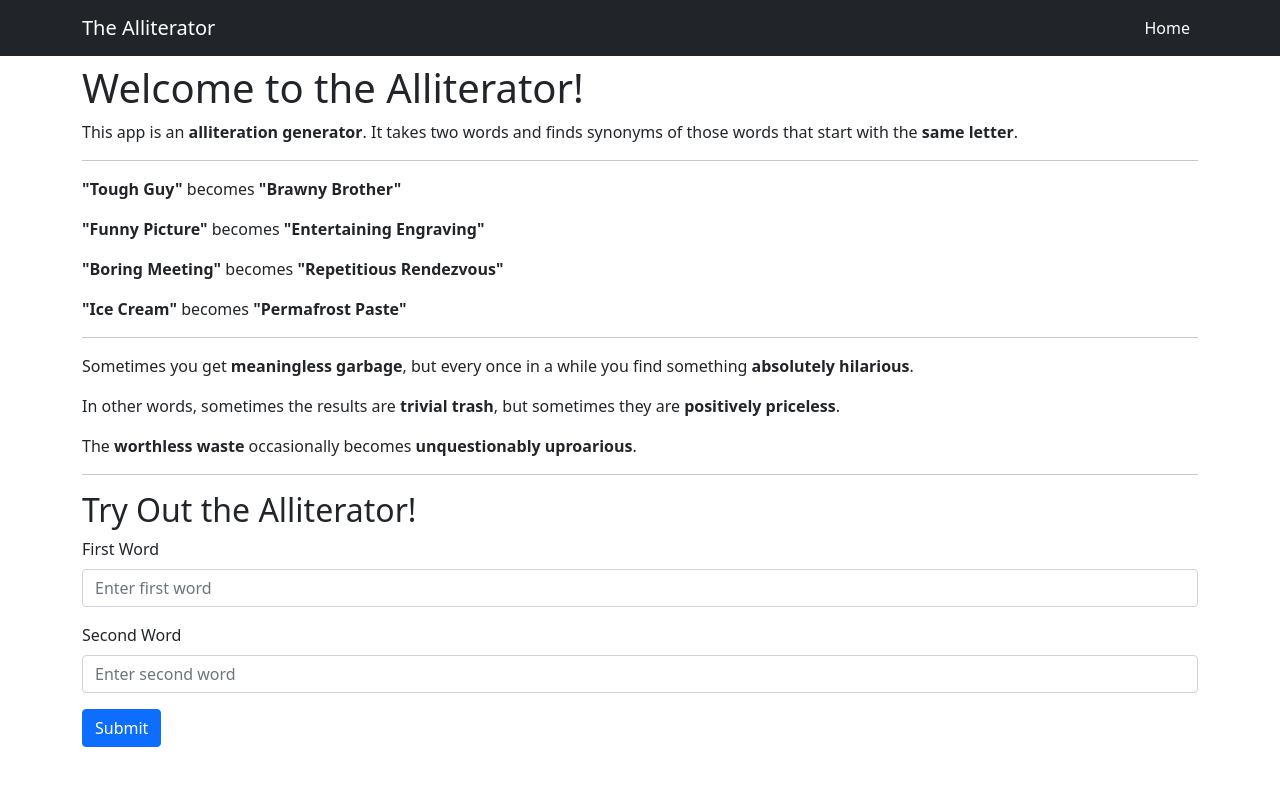
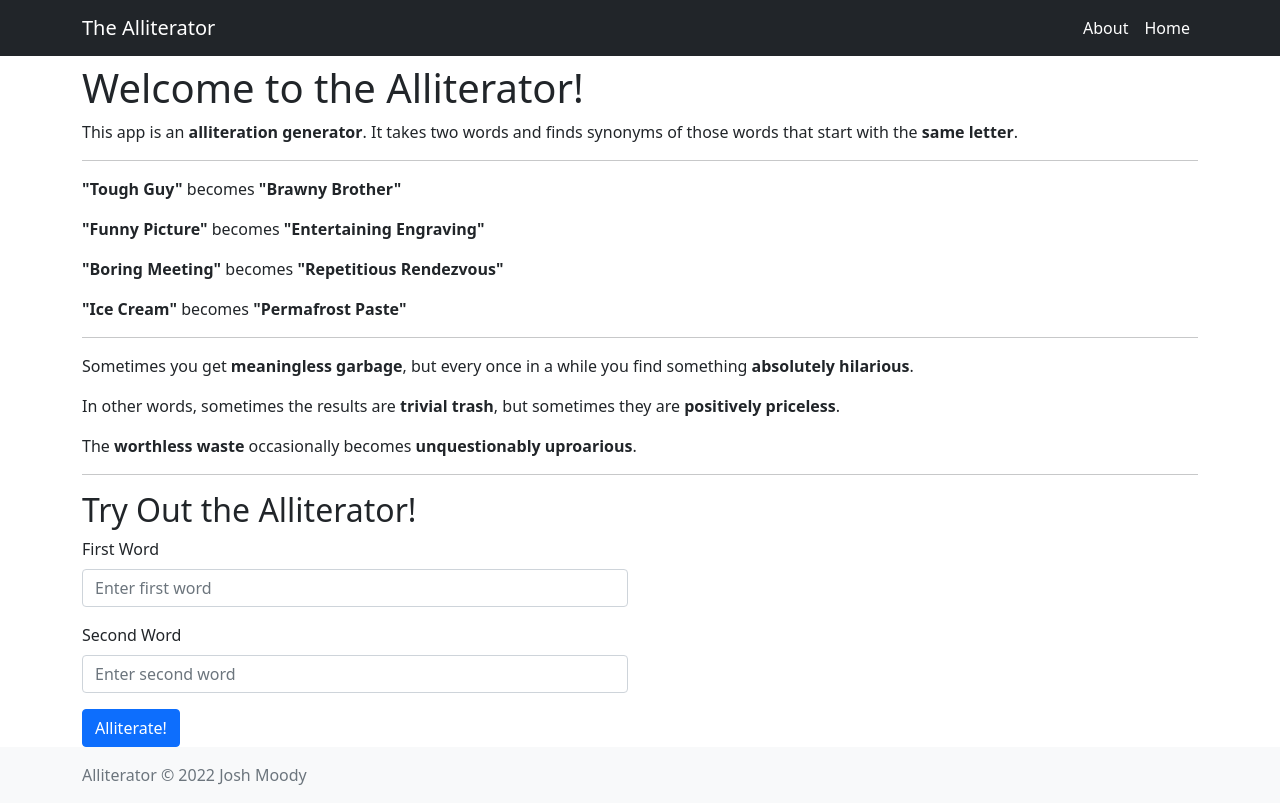
Before and after one commit to joshmoody24/alliterator, a Django app: page / in a window 1280 px wide. Before the commit the page ends 747 px from the top, so only its background shows below. Run offline with Django 4.2, Linux system fonts and the light colour scheme.

Commit message:
added about page, footer, and a few styling tweaks

```diff
--- /dev/null
+++ b/mainapp/templates/about.html
@@ -0,0 +1,5 @@
+{% extends 'base.html' %}
+{% block content %}
+<h1>About the Alliterator</h1>
+The Alliterator was created by Josh Moody when he was bored one weekend.
+{% endblock %}
--- a/mainapp/templates/base.html
+++ b/mainapp/templates/base.html
@@ -5,7 +5,8 @@
 		<title>Alliterator</title>
 		<link href="https://cdn.jsdelivr.net/npm/bootstrap@5.1.3/dist/css/bootstrap.min.css" rel="stylesheet" integrity="sha384-1BmE4kWBq78iYhFldvKuhfTAU6auU8tT94WrHftjDbrCEXSU1oBoqyl2QvZ6jIW3" crossorigin="anonymous">
 	</head>
-	<body>
+	<body class="d-flex flex-column min-vh-100">
+		<header>
 			<nav class="navbar navbar-expand-lg navbar-dark bg-dark mb-2">
 				<div class="container">
 					<a class="navbar-brand" href="{% url 'index' %}">The Alliterator</a>
@@ -15,16 +16,28 @@
 					<div class="collapse navbar-collapse" id="navbarNav">
 						<ul class="navbar-nav ms-auto">
 							<li class="nav-item">
+								<a class="nav-link active" aria-current="page" href="{% url 'about' %}">About</a>
+							</li>
+							<li class="nav-item">
 								<a class="nav-link active" aria-current="page" href="{% url 'index' %}">Home</a>
 							</li>
 						</ul>
 					</div>
 				</div>
 			</nav>
+		</header>
+
+		<main class="flex-shrink-0">
 			<div class="container">
 				{% block content %}
 				{% endblock content %}
 			</div>
+		</main>
+
 		<script src="https://cdn.jsdelivr.net/npm/bootstrap@5.1.3/dist/js/bootstrap.bundle.min.js" integrity="sha384-ka7Sk0Gln4gmtz2MlQnikT1wXgYsOg+OMhuP+IlRH9sENBO0LRn5q+8nbTov4+1p" crossorigin="anonymous"></script>
+		<footer class="footer mt-auto py-3 bg-light">
+			<div class="container">
+				<span class="text-muted">Alliterator &copy; 2022 Josh Moody</span>			</div>
+		</footer>
 	</body>
 </html>
--- a/mainapp/templates/index.html
+++ b/mainapp/templates/index.html
@@ -1,7 +1,7 @@
 {% extends 'base.html' %}
 {% block content %}
 <div class="row">
-	<div class="column">
+	<div class="col">
 		<h1>Welcome to the Alliterator!</h1>
 		<p>
 			This app is an <strong>alliteration generator</strong>. It takes two words and finds synonyms of those words that start with the <strong>same letter</strong>.
@@ -33,6 +33,10 @@
 		<p>The <strong>worthless waste</strong> occasionally becomes <strong>unquestionably uproarious</strong>.</p>
 
 		<hr>
+	</div>
+</div>
+<div class="row">
+	<div class="col-md-8 col-lg-6">
 
 		<h2>Try Out the Alliterator!</h2>
 		<form method="post" action={% url 'submit' %}>
@@ -45,7 +49,7 @@
 				<label for="word2" class="form-label">Second Word</label>
 				<input type="text" class="form-control" name="word2" placeholder="Enter second word" />
 			</div>
-			<input type="submit" class="btn btn-primary" value="Submit" />
+			<input type="submit" class="btn btn-primary" value="Alliterate!" />
 		</form>
 
 	</div>
--- a/mainapp/urls.py
+++ b/mainapp/urls.py
@@ -5,5 +5,6 @@ urlpatterns = [
     path('', views.index, name='index'),
     path('submit/', views.submit, name='submit'),
     path('results/<str:word1>/<str:word2>/', views.results, name='results'),
-    path('error/<str:message>/', views.error, name="error")
+    path('error/<str:message>/', views.error, name="error"),
+    path('about/', views.about, name='about'),
 ]
--- a/mainapp/views.py
+++ b/mainapp/views.py
@@ -4,6 +4,9 @@ from .scraper import getSynonyms, getAlliterations
 
 def index(request):
     return render(request, "index.html")
+
+def about(request):
+    return render(request, "about.html")
 
 def submit(request):
     if(request.method != "POST"):
```
Lines whose indentation alone changed are shown as unchanged.
